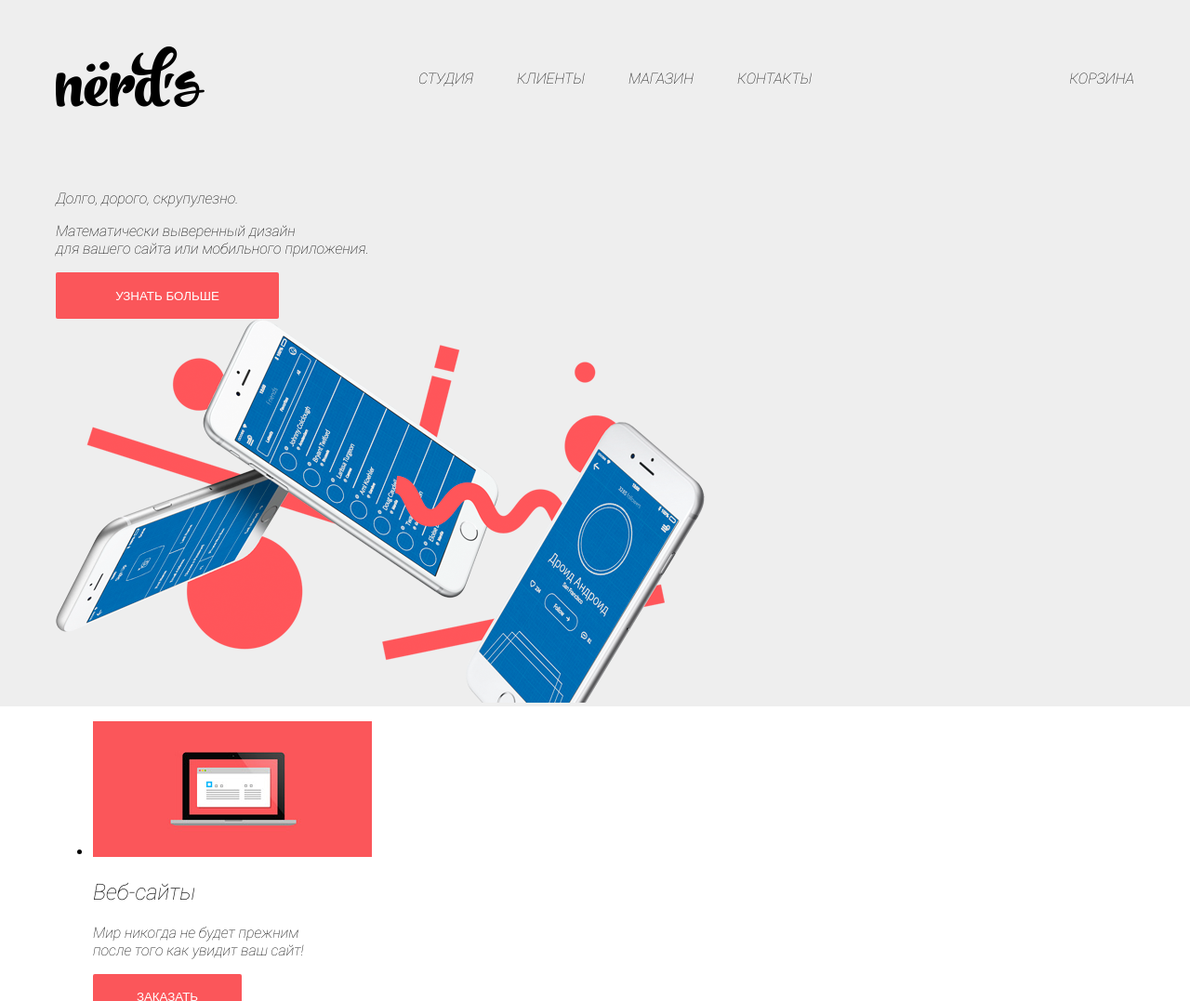
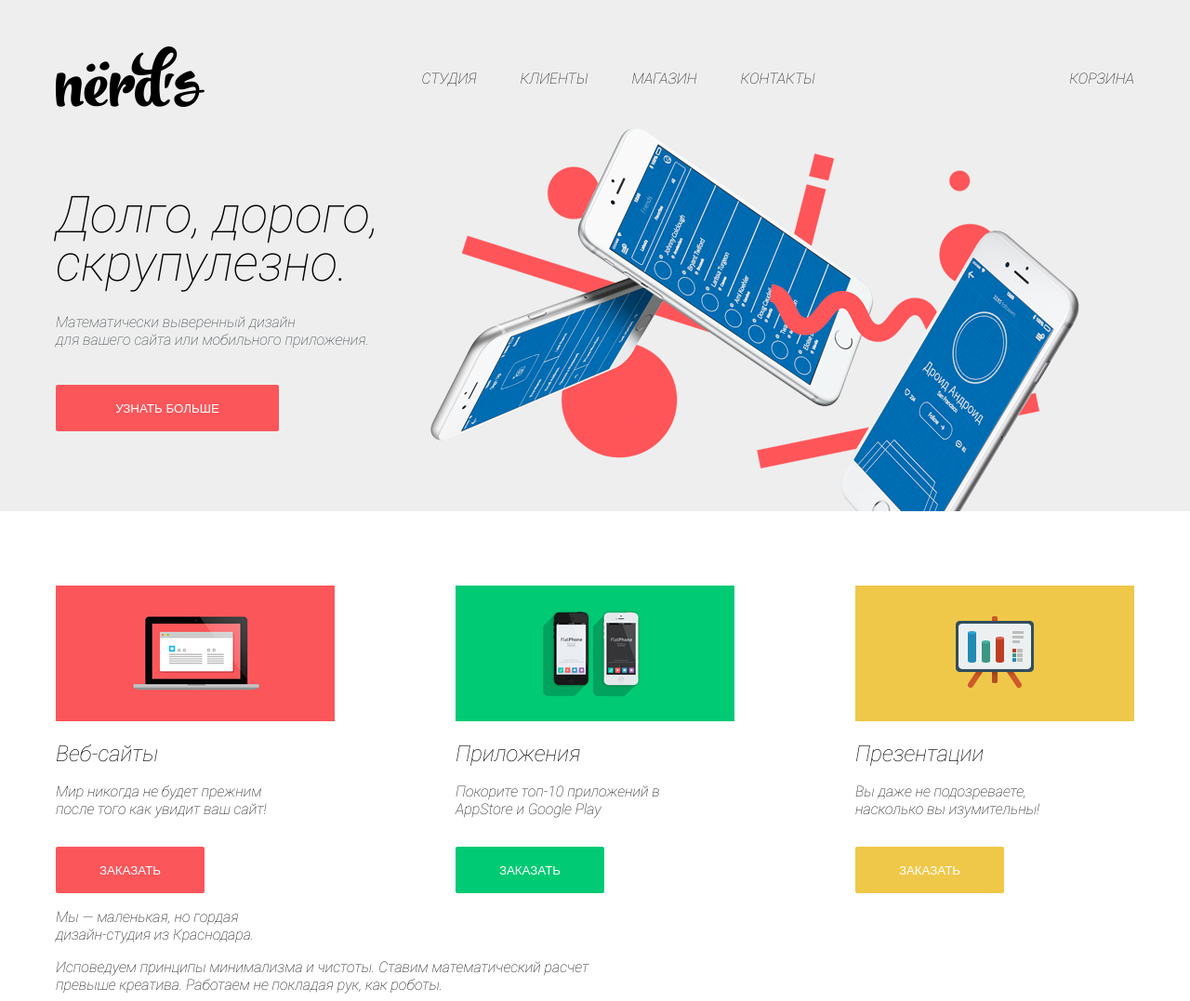
Before and after one commit to StasChee/Nerds__project, a plain HTML site: page src/index.html in a window 1280 px wide. Shown: the top 1077 px of the page at 93% size. Drawn offline with Linux system fonts and the light colour scheme.

Commit message:
carousel + features done

```diff
--- a/src/css/style.css
+++ b/src/css/style.css
@@ -86,6 +86,7 @@ header {
 
 .button_main {
     width: 240px;
+    margin-top: 39px;
 }
 
 .button_green {
@@ -101,18 +102,31 @@ header {
     display: flex;
     justify-content: space-between;
     align-items: center;
-    margin-bottom: 85px;
 }
 
 .main__navigation__list {
+    display: flex;
     list-style-type: none;
-    display: flex;
     text-transform: uppercase;
+    padding: 0;
 }
 
-.main__navigation__list a {
+.main__navigation__link {
     color: #000000;
+}
+
+.main__navigation__item {
     padding-right: 47px;
+}
+
+.main__navigation__item:nth-child(4) {
+    padding-right: 0px;
+}
+
+.main__navigation__link:hover,
+.main__navigation__link:focus,
+.main__navigation__link:active {
+  color: #5a5a5a;
 }
 
 .main__navigation__user {
@@ -123,3 +137,43 @@ header {
 .main__navigation__user a {
     color: #000000;
 }
+
+.carousel {
+    display: flex;
+    align-items: center;
+    margin-bottom: 80px;
+}
+
+.wrapper__title {
+    font-size: 55px;
+    line-height: 52px;
+}
+
+.wrapper__descr {
+    color: #283136;
+    margin-top: 28px;
+}
+
+.carousel__img {
+    margin-left: 55px;
+    margin-top: 18px;
+}
+
+.features__list {
+    display: flex;
+    justify-content: space-between;
+    padding: 0;
+}
+
+.features__item {
+    list-style-type: none;
+}
+
+.features__title {
+    margin-top: 17px;
+    margin-bottom: 17px;
+}
+
+.features__descr {
+    margin-bottom: 31px;
+}
--- a/src/index.html
+++ b/src/index.html
@@ -15,17 +15,17 @@
                     <img src="img/main_logo.png" width="160" height="65" alt="Главный логотип сайта "Nёrds"">
                 </a>
                 <ul class="main__navigation__list">
-                    <li>
-                        <a href="#">Студия</a>
+                    <li class="main__navigation__item">
+                        <a href="#" class="main__navigation__link">Студия</a>
                     </li>
-                    <li>
-                        <a href="#">Клиенты</a>
+                    <li class="main__navigation__item">
+                        <a href="#" class="main__navigation__link">Клиенты</a>
                     </li>
-                    <li>
-                        <a href="#">Магазин</a>
+                    <li class="main__navigation__item">
+                        <a href="#" class="main__navigation__link">Магазин</a>
                     </li>
-                    <li>
-                        <a href="#">Контакты</a>
+                    <li class="main__navigation__item">
+                        <a href="#" class="main__navigation__link">Контакты</a>
                     </li>
                 </ul>
                 <ul class="main__navigation__user">
@@ -37,13 +37,15 @@
 
             <section class="carousel">
 
-                <strong>Долго, дорого, скрупулезно.</strong>
-                <p>Математически выверенный дизайн<br>
-                для вашего сайта или мобильного приложения.</p>
-                <button class="button button_main">УЗНАТЬ БОЛЬШЕ</button>
-                <a href="#">
-                    <img src="img/slide1.png" width="698" height="413" alt="Приложение">
-                </a>
+                <div class="carousel__wrapper">
+                    <strong class="wrapper__title">Долго, дорого,<br>
+                        скрупулезно.</strong>
+                        <p class="wrapper__descr">Математически выверенный дизайн<br>
+                        для вашего сайта или мобильного приложения.</p>
+                        <button class="button button_main">УЗНАТЬ БОЛЬШЕ</button>
+                </div>
+
+                <img src="img/slide1.png" width="698" height="413" alt="Приложение" class="carousel__img">
 
                 <!-- <a href="#">
                     <strong>Любим математику как никто другой.</strong>
@@ -62,35 +64,30 @@
             </section>
         </div>
     </header>
+
     <main class="container">
         <h1 class="visually-hidden">Дизайн студиа Нёрдс</h1>
 
         <section class="features">
             <ul class="features__list">
                 <li class="features__item">
-                    <a href="#">
-                        <img src="img/web-site.jpg" width="300" height="146" alt="Веб-сайты">
-                    </a>
-                    <h2>Веб-сайты</h2>
-                    <p>Мир никогда не будет прежним<br>
+                    <img src="img/web-site.jpg" width="300" height="146" alt="Веб-сайты" class="features__img">
+                    <h2 class="features__title">Веб-сайты</h2>
+                    <p class="features__descr">Мир никогда не будет прежним<br>
                     после того как увидит ваш сайт!</p>
                     <button class="button button_red">ЗАКАЗАТЬ</button>
                 </li>
                 <li class="features__item">
-                    <a href="#">
-                        <img src="img/app.jpg" width="300" height="146" alt="Веб-сайты">
-                    </a>
-                    <h2>Приложения</h2>
-                    <p>Покорите топ-10 приложений в<br>
+                    <img src="img/app.jpg" width="300" height="146" alt="Веб-сайты" class="features__img">
+                    <h2 class="features__title">Приложения</h2>
+                    <p class="features__descr">Покорите топ-10 приложений в<br>
                     AppStore и Google Play</p>
                     <button class="button button_green">ЗАКАЗАТЬ</button>
                 </li>
                 <li class="features__item">
-                    <a href="#">
-                        <img src="img/presentation.jpg" width="300" height="146" alt="Веб-сайты">
-                    </a>
-                    <h2>Презентации</h2>
-                    <p>Вы даже не подозреваете,<br>
+                    <img src="img/presentation.jpg" width="300" height="146" alt="Веб-сайты" class="features__img">
+                    <h2 class="features__title">Презентации</h2>
+                    <p class="features__descr">Вы даже не подозреваете,<br>
                     насколько вы изумительны!</p>
                     <button class="button button_yellow">ЗАКАЗАТЬ</button>
                 </li>
```
